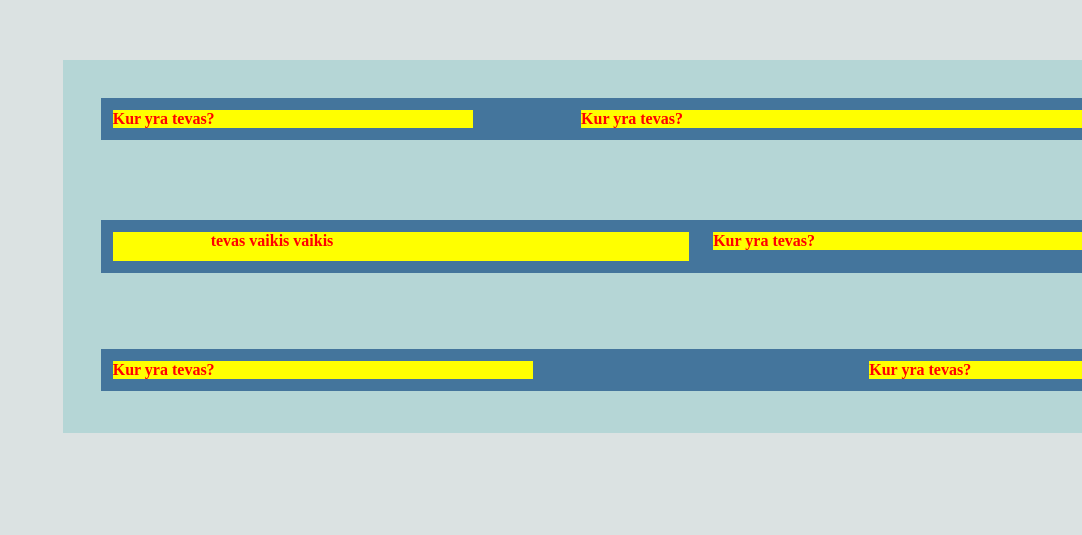
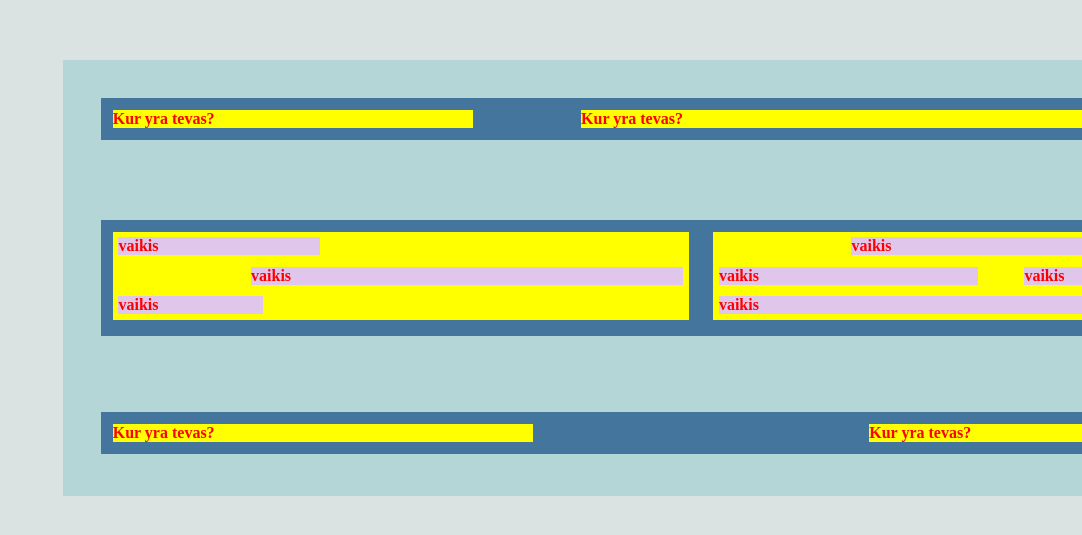
Before and after one commit to BagiraNord/4_35-grupe-bagira-ND, a website: page index.html in a window 1280 px wide. Shown: the part 201-736 px from the top of the page, without its empty margins (198-1280 px from the left). Drawn offline with Linux system fonts and the light colour scheme.

Commit message:
Blocks added

```diff
--- a/index.html
+++ b/index.html
@@ -13,12 +13,18 @@
                 <div style="margin: 1%; width: 59%; float:right; background-color: yellow; color: red;">Kur yra tevas?</div>
             </div>
             <div style="display:inline-block; margin: 3%; width: 95%; background-color:rgb(68, 117, 156); color:rgb(172, 232, 243); margin-right: 1,5%; margin-left: 1,5%; font-weight: bolder;">
-                <div style="display:inline-block; margin: 1%; width: 48%; background-color: yellow; color: red;">tevas
-                   <div style="margin: 1%; width: 15%; float:left; background-color: rgb(225, 198, 236);"></div>vaikis
-                   <div style="margin: 1%; width: 55%; float:right; background-color: rgb(225, 198, 236);"></div>vaikis
-                   <div style="margin: 1%; width: 15%; float:left; background-color: rgb(225, 198, 236);"></div>
+                <div style="display:inline-block; margin: 1%; width: 48%; background-color: yellow; color: red;">
+                   <div style="display:block; margin: 1%; width: 35%; float:left; background-color: rgb(225, 198, 236);">vaikis</div>
+                   <div style="display:block; margin: 1%; width: 75%; float:right; background-color: rgb(225, 198, 236);">vaikis</div>
+                   <div style="display:block; margin: 1%; width: 25%; float:left; background-color: rgb(225, 198, 236);">vaikis</div>
                 </div>
-                <div style="margin: 1%; width: 48%; float:right; background-color: yellow; color: red;">Kur yra tevas?</div>
+                <div style="display:inline-block; margin: 1%; width: 48%; float:right; background-color: yellow; color: red;">
+                    <div style="margin: 1%; width: 75%; float:right; background-color: rgb(225, 198, 236);">vaikis</div>
+                    <div style="margin: 1%; width: 45%; float:left; background-color: rgb(225, 198, 236);">vaikis</div>
+                    <div style="margin: 1%; width: 45%; float:right; background-color: rgb(225, 198, 236);">vaikis</div>
+                    <div style="display:block; margin: 1%; width: 75%; float:left; background-color: rgb(225, 198, 236);">vaikis</div>
+                 </div>
+                </div>
             </div>
             <div style="display:inline-block; margin: 3%; width: 95%; background-color:rgb(68, 117, 156); color:rgb(172, 232, 243); margin-right: 0,5%; margin-left: 0,5%; font-weight: bolder;">
                 <div style="margin: 1%; width: 35%; float:left; background-color: yellow; color: red;">Kur yra tevas?</div>
```
